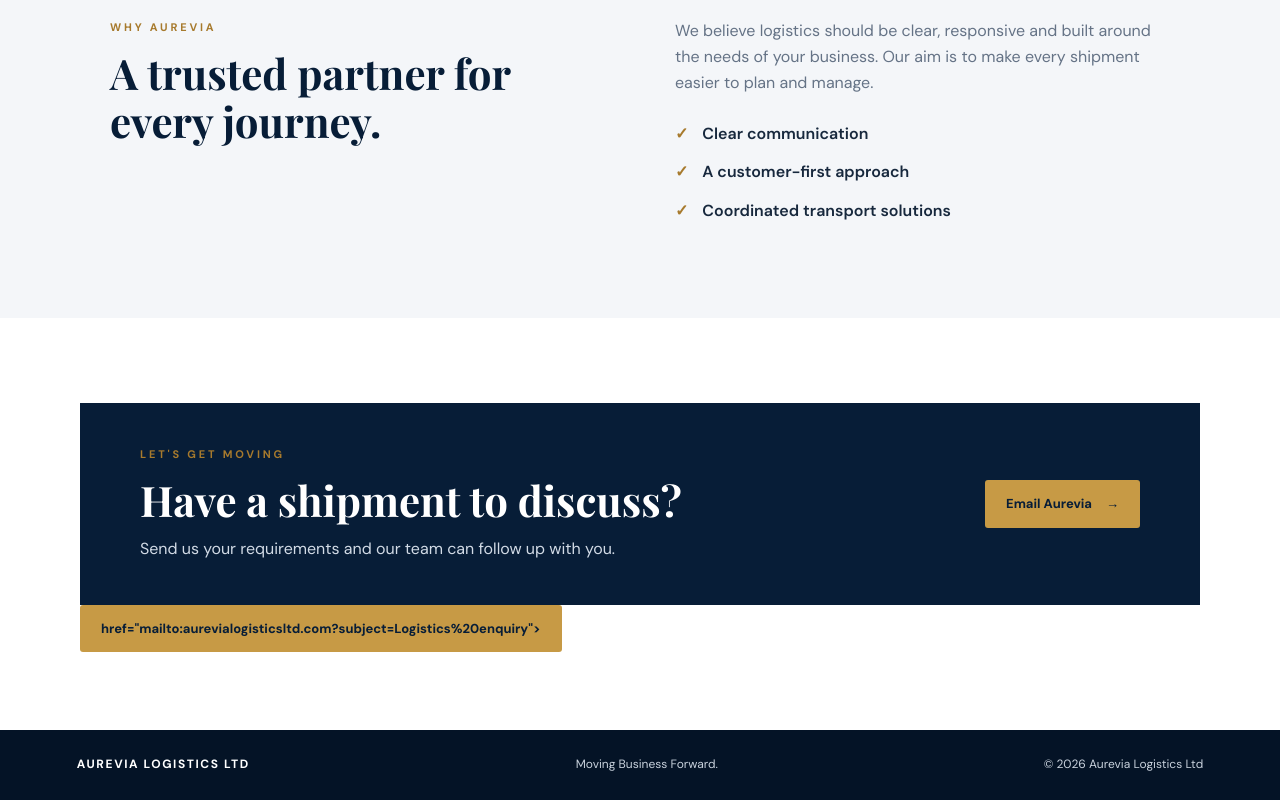
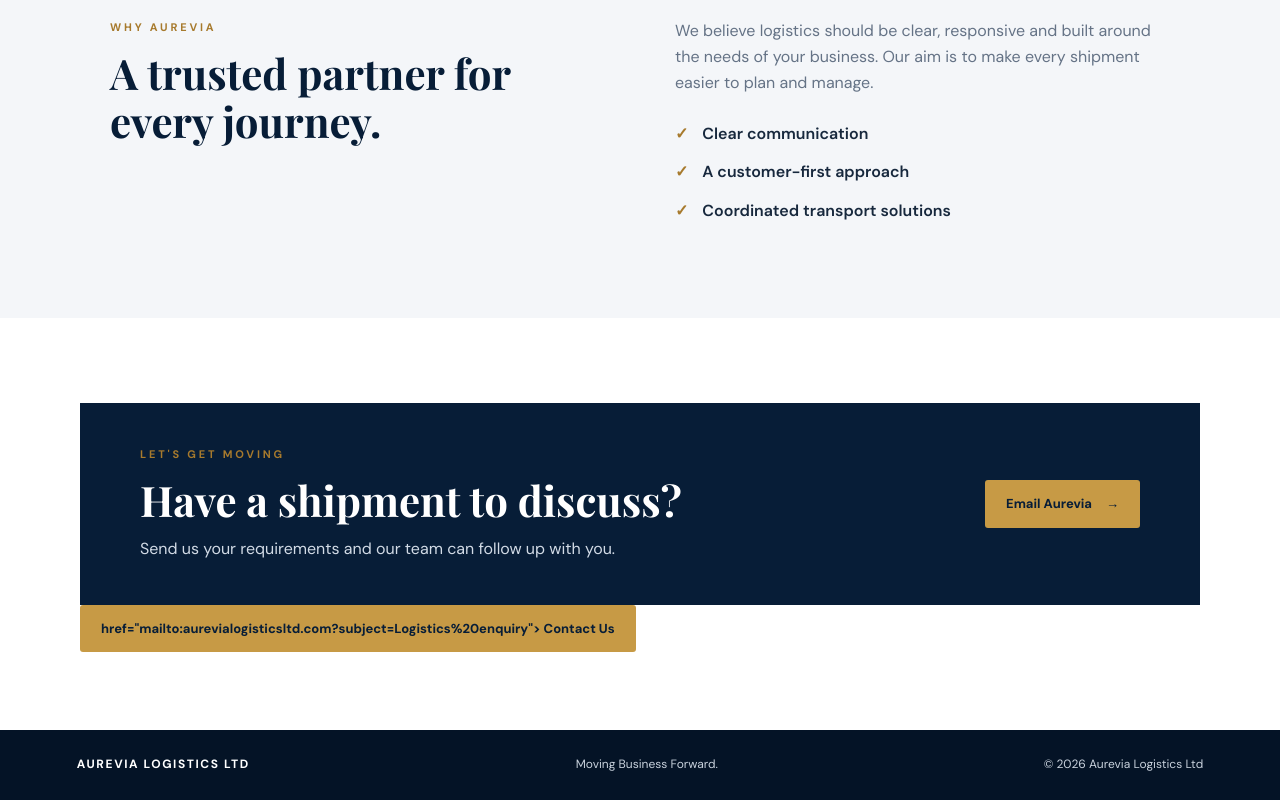
Before and after one commit to LMEliteFreightLTD/aurevia-logistics-website, a plain HTML site: page index.html in a window 1280 px wide. Shown: the part 1041-1841 px from the top of the page. Drawn offline with nearby package versions, Linux system fonts and the light colour scheme.

Commit message:
Update index.html

```diff
--- a/index.html
+++ b/index.html
@@ -90,7 +90,7 @@
         </div>
         <a class="button button-gold" href="mailto:aurevialogisticsltd@gmail.com?subject=Logistics%20enquiry">Email Aurevia <span aria-hidden="true">→</span></a>
       </div>
-       <a class="button button-gold" </a> href="mailto:aurevialogisticsltd.com?subject=Logistics%20enquiry"> </a>
+       <a class="button button-gold" </a> href="mailto:aurevialogisticsltd.com?subject=Logistics%20enquiry"> Contact Us </a>
 </a>
     </section>
   </main>
```
